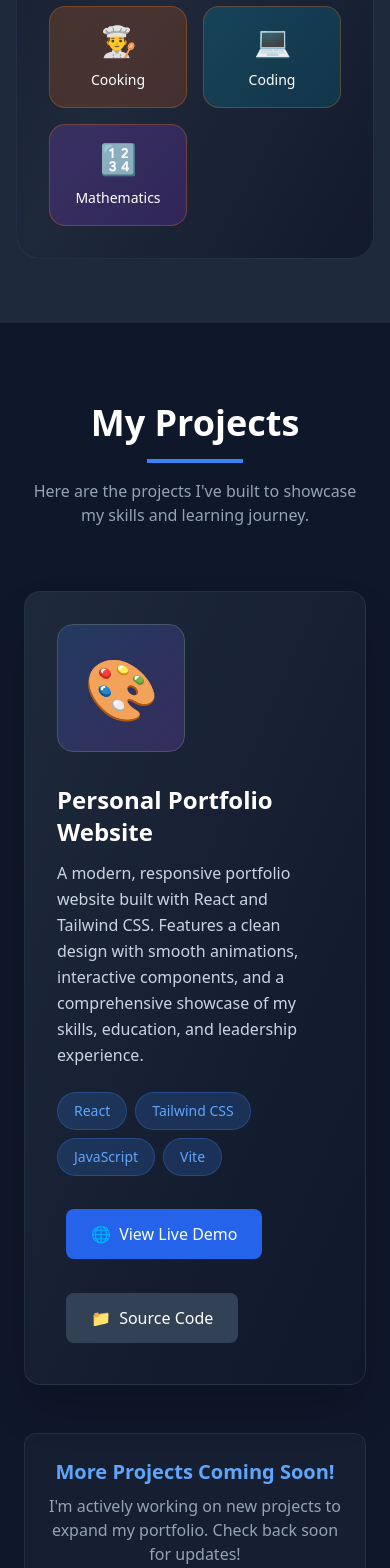
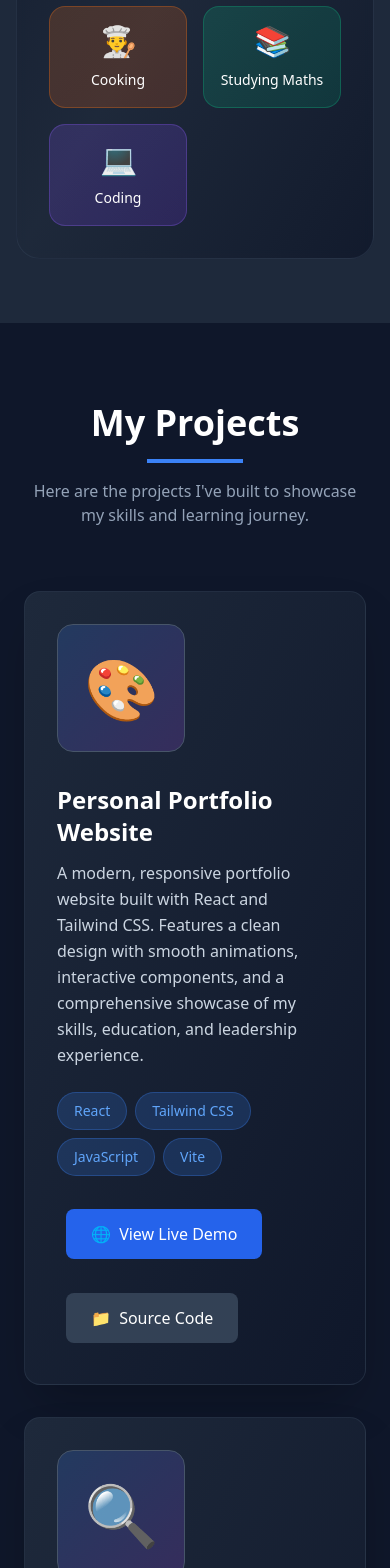
Before and after one commit to Jivesh2816/portfolio-Jivesh-Arora, a React (Vite) app: page / in a window 390 px wide. Shown: the part 6820-8388 px from the top of the page. Built offline with nearby package versions, Linux system fonts and the light colour scheme.

Commit message:
Update portfolio with new projects and interests - Added Lost and Found App and OCC Chatbot projects - Added studying maths and coding to interests - Updated source code links for all projects

```diff
--- a/src/About.jsx
+++ b/src/About.jsx
@@ -175,7 +175,7 @@ export default function AboutSection() {
                         <span className="text-white text-lg">✨</span>
                       </div>
                       <h4 className="text-xl font-bold text-white">My Journey</h4>
-                    </div>
+            </div>
 
                     {/* Story content with gradient border */}
                     <div className="relative p-6 rounded-2xl bg-gradient-to-r from-slate-800/50 to-slate-700/50 backdrop-blur-sm border border-slate-600/50">
@@ -453,8 +453,8 @@ export default function AboutSection() {
                     </div>
                   </div>
                 </div>
-              </div>
-            </div>
+          </div>
+        </div>
 
             {/* Volunteer Cashier - MathSoc */}
             <div className="rounded-xl shadow-lg p-6 bg-gradient-to-br from-slate-800 to-slate-900 border-2 border-blue-500 hover:shadow-2xl hover:scale-105 hover:border-blue-400 transition-all duration-500 ease-in-out group" id="mathsoc-card">
@@ -576,22 +576,22 @@ export default function AboutSection() {
                   </div>
                 </div>
 
-                {/* Coding */}
+                {/* Studying Maths */}
                 <div className="group relative">
-                  <div className="bg-gradient-to-br from-cyan-500/20 to-cyan-600/20 rounded-2xl p-4 border border-orange-500/30 hover:border-orange-400 hover:scale-105 transition-all duration-300 cursor-pointer">
+                  <div className="bg-gradient-to-br from-emerald-500/20 to-emerald-600/20 rounded-2xl p-4 border border-emerald-500/30 hover:border-emerald-400 hover:scale-105 transition-all duration-300 cursor-pointer">
                     <div className="text-center">
-                      <span className="text-3xl mb-2 block group-hover:scale-110 transition-transform duration-300">💻</span>
-                      <span className="text-sm font-medium text-white group-hover:text-orange-300 transition-colors duration-300">Coding</span>
+                      <span className="text-3xl mb-2 block group-hover:scale-110 transition-transform duration-300">📚</span>
+                      <span className="text-sm font-medium text-white group-hover:text-emerald-300 transition-colors duration-300">Studying Maths</span>
                     </div>
                   </div>
                 </div>
 
-                 {/* Mathematics */}
-                 <div className="group relative">
-                  <div className="bg-gradient-to-br from-purple-500/20 to-purple-600/20 rounded-2xl p-4 border border-orange-500/30 hover:border-orange-400 hover:scale-105 transition-all duration-300 cursor-pointer">
+                {/* Coding */}
+                <div className="group relative">
+                  <div className="bg-gradient-to-br from-violet-500/20 to-violet-600/20 rounded-2xl p-4 border border-violet-500/30 hover:border-violet-400 hover:scale-105 transition-all duration-300 cursor-pointer">
                     <div className="text-center">
-                      <span className="text-3xl mb-2 block group-hover:scale-110 transition-transform duration-300">🔢</span>
-                      <span className="text-sm font-medium text-white group-hover:text-orange-300 transition-colors duration-300">Mathematics</span>
+                      <span className="text-3xl mb-2 block group-hover:scale-110 transition-transform duration-300">💻</span>
+                      <span className="text-sm font-medium text-white group-hover:text-violet-300 transition-colors duration-300">Coding</span>
                     </div>
                   </div>
                 </div>
--- a/src/projects.jsx
+++ b/src/projects.jsx
@@ -9,8 +9,26 @@ export default function ProjectsSection() {
       description: "A modern, responsive portfolio website built with React and Tailwind CSS. Features a clean design with smooth animations, interactive components, and a comprehensive showcase of my skills, education, and leadership experience.",
       technologies: ["React", "Tailwind CSS", "JavaScript", "Vite"],
       image: "🎨",
-      demoLink: "#", // Placeholder - will be updated when deployed
-      sourceLink: "#" // Placeholder - will be updated when deployed
+      demoLink: "https://jivesharora.netlify.app",
+      sourceLink: "https://github.com/Jivesh2816/portfolio-Jivesh-Arora.git"
+    },
+    {
+      id: 2,
+      title: "Lost and Found App",
+      description: "A comprehensive lost and found application that helps users report and find lost items. Features user authentication, item categorization, location-based search, and a responsive interface for easy access across devices.",
+      technologies: ["React", "Node.js", "MongoDB", "Express", "JavaScript"],
+      image: "🔍",
+      demoLink: "https://lost-and-found-app-seven.vercel.app/",
+      sourceLink: "https://github.com/Jivesh2816/Lost-and-found-app"
+    },
+    {
+      id: 3,
+      title: "OCC Chatbot",
+      description: "An intelligent chatbot application designed for OCC (Office of Career and Co-op) services. Provides automated responses to common queries, helps students with career guidance, and streamlines communication processes.",
+      technologies: ["React", "JavaScript", "AI/ML", "Web APIs"],
+      image: "🤖",
+      demoLink: "https://occ-chatbot-36q6.vercel.app/",
+      sourceLink: "https://github.com/Jivesh2816/OCC-CHATBOT"
     }
   ];
 
@@ -28,7 +46,7 @@ export default function ProjectsSection() {
           </p>
         </div>
 
-        <div className="grid grid-cols-1 lg:grid-cols-1 gap-8 max-w-4xl mx-auto">
+        <div className="grid grid-cols-1 lg:grid-cols-1 gap-8 max-w-5xl mx-auto">
           {projects.map((project) => (
             <div
               key={project.id}
@@ -63,14 +81,14 @@ export default function ProjectsSection() {
                     {/* Action Buttons */}
                     <div className="flex flex-wrap gap-4">
                       <button
-                      onClick={() => window.open("https://jivesharora.netlify.app" ,'_blank')}
-                       className="bg-blue-600 hover:bg-blue-700 text-white px-6 py-3 rounded-lg font-medium transition-colors duration-300 flex items-center gap-2">
+                        onClick={() => window.open(project.demoLink, '_blank')}
+                        className="bg-blue-600 hover:bg-blue-700 text-white px-6 py-3 rounded-lg font-medium transition-colors duration-300 flex items-center gap-2">
                         <span>🌐</span>
                         View Live Demo
                       </button>
                       <button
-                      onClick={() => window.open("https://github.com/Jivesh2816/portfolio-Jivesh-Arora.git" ,'_blank')}
-                       className="bg-slate-700 hover:bg-slate-600 text-white px-6 py-3 rounded-lg font-medium transition-colors duration-300 flex items-center gap-2">
+                        onClick={() => window.open(project.sourceLink, '_blank')}
+                        className="bg-slate-700 hover:bg-slate-600 text-white px-6 py-3 rounded-lg font-medium transition-colors duration-300 flex items-center gap-2">
                         <span>📁</span>
                         Source Code
                       </button>
@@ -87,7 +105,7 @@ export default function ProjectsSection() {
           <div className="bg-slate-800/50 rounded-xl p-6 border border-slate-700/50 max-w-2xl mx-auto">
             <h3 className="text-xl font-semibold text-blue-400 mb-2">More Projects Coming Soon!</h3>
             <p className="text-slate-400">
-              I'm actively working on new projects to expand my portfolio. Check back soon for updates!
+              I'm actively working on new projects including full-stack applications, mobile apps, and AI/ML projects. Check back soon for updates!
             </p>
           </div>
         </div>
```
